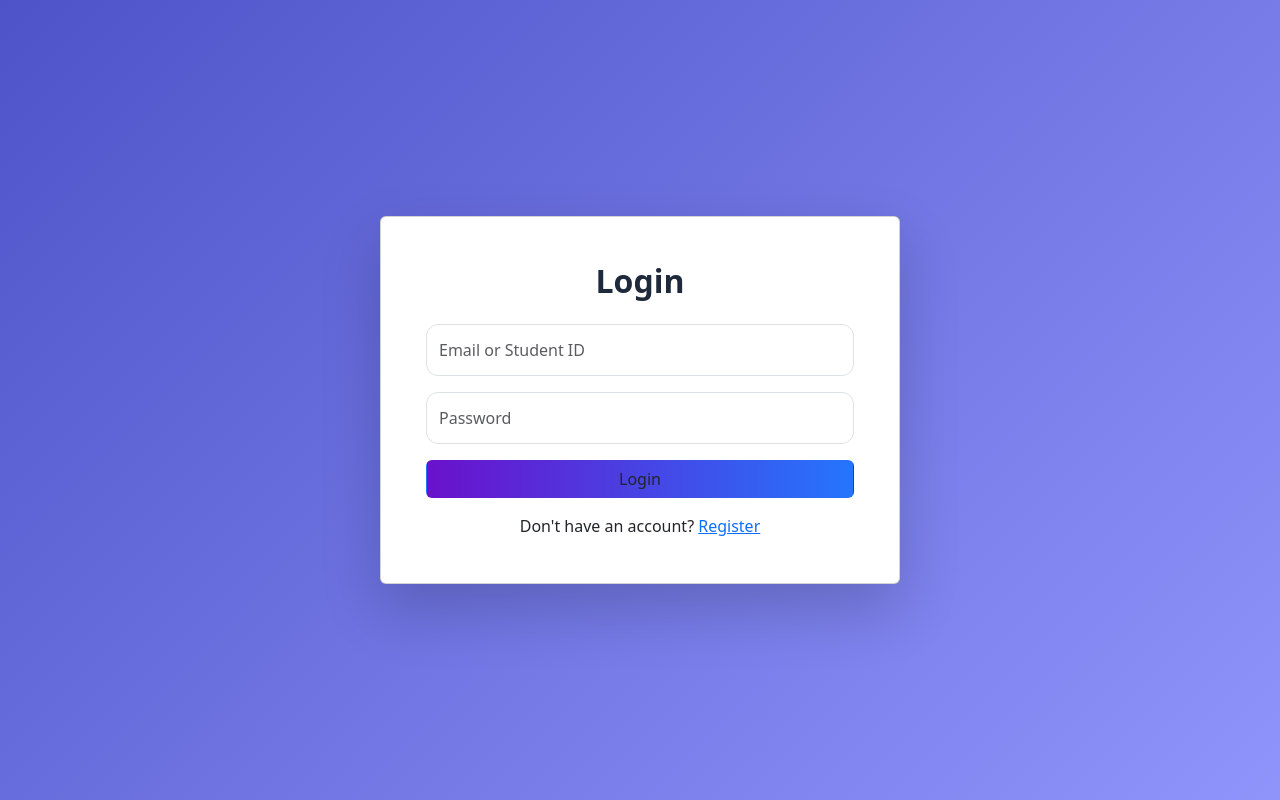
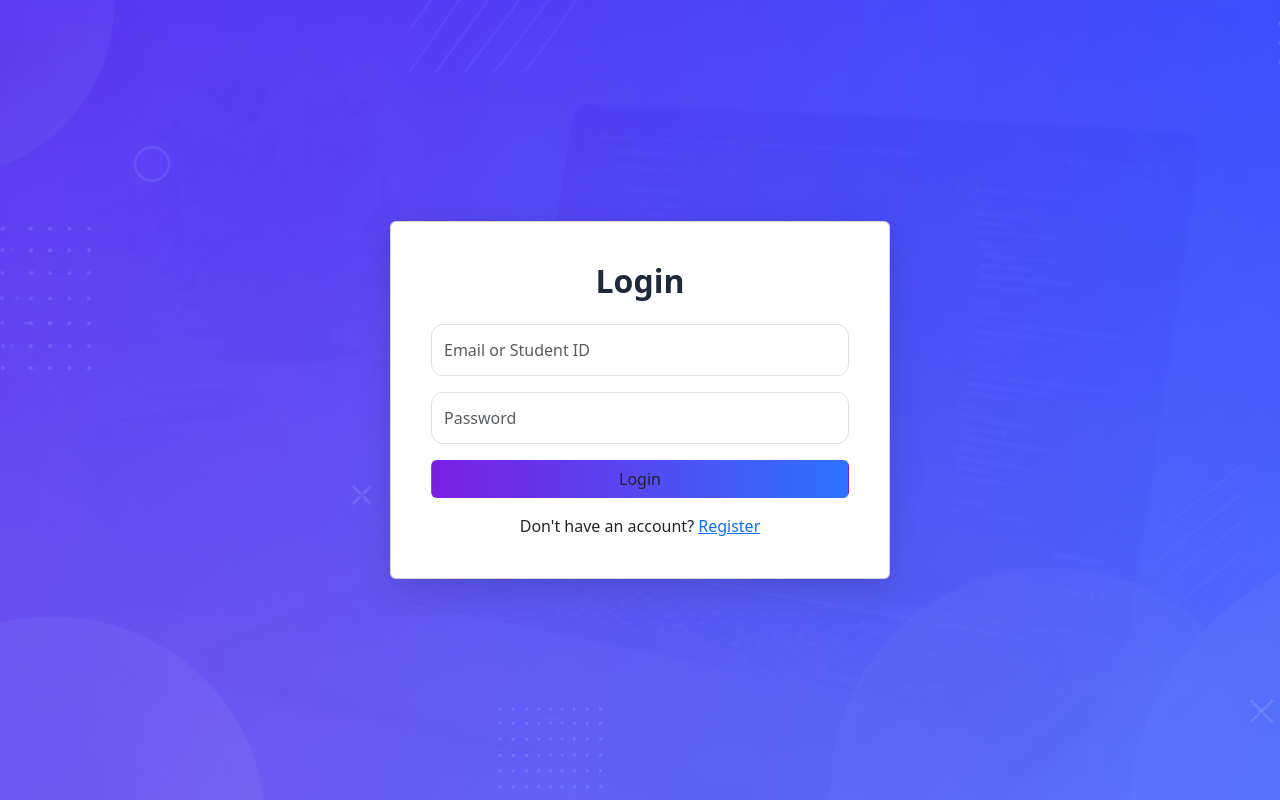
Before and after one commit to Oreofe-delight/unidustry-skillcheck, a PHP site: page /login.php in a window 1280 px wide. Run offline with PHP 8.4, Linux system fonts and the light colour scheme.

Commit message:
improved login page

```diff
--- a/assets/css/style.css
+++ b/assets/css/style.css
@@ -126,26 +126,17 @@ body::before{
 
 .btn-custom{
     background:linear-gradient(
-    90deg,
-    #6a11cb,
-    #2575fc
+        90deg,
+        #7b1fe4,
+        #2d73ff
     );
-
+    border:none;
     color:white;
-
-    border:none;
-
-    border-radius:12px;
-
-    padding:12px 28px;
-
     font-weight:600;
-
-    transition:0.3s;
+    padding:12px;
 }
 
 .btn-custom:hover{
-    transform:translateY(-2px);
     opacity:0.95;
     color:white;
 }
@@ -214,34 +205,37 @@ body::before{
 
 .auth-wrapper{
     min-height:100vh;
-
     display:flex;
     justify-content:center;
     align-items:center;
 
-    padding:40px 15px;
+    background:
+        linear-gradient(
+            rgba(71, 61, 255, 0.55),
+            rgba(110, 125, 255, 0.55)
+        ),
+        url('../images/login-bg.png');
 
-    background:
-    linear-gradient(
-    135deg,
-    #4e54c8,
-    #8f94fb
-    );
+    background-size:cover;
+    background-position:center;
+    background-repeat:no-repeat;
+
+    padding:30px;
 }
 
 .card{
     width:100%;
-    max-width:520px;
+    max-width:500px;
 
     border:none;
-    border-radius:24px;
+    border-radius:20px;
 
-    padding:45px;
+    background:rgba(255,255,255,0.92);
 
-    background:white;
+    backdrop-filter:blur(8px);
 
-    box-shadow:
-    0 25px 60px rgba(0,0,0,0.18);
+    padding:40px;
+    box-shadow:0 10px 35px rgba(0,0,0,0.15);
 }
 
 .auth-logo{
```
Also changed, not shown: assets/images/login-bg.png (added).
